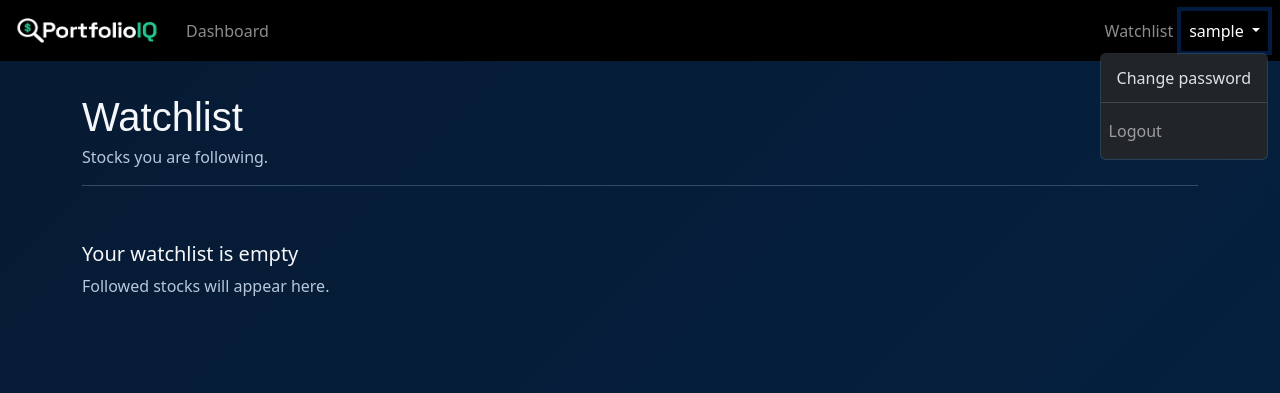
After one commit to CyrusFarr/WebAppFinal, a Django app: page /watchlist/ in a window 1280 px wide, after a click that opens the changed part. The commit adds this page. Shown: the top 393 px of the page. Run offline with Django 5.2, Linux system fonts and the light colour scheme; the visitor is signed in with stand-in values (Sample User, id 1); some web fonts are replaced.

Commit message:
Add Basic Watchlist features

```diff
--- a/pages/urls.py
+++ b/pages/urls.py
@@ -1,7 +1,8 @@
 from django.urls import path
 
-from .views import HomePageView
+from .views import HomePageView, WatchlistView
 
 urlpatterns = [
 path("", HomePageView.as_view(), name="home"),
+path("watchlist/", WatchlistView.as_view(), name="watchlist"),
 ]
--- a/pages/views.py
+++ b/pages/views.py
@@ -1,4 +1,13 @@
 from django.views.generic import TemplateView
+from django.contrib.auth.mixins import LoginRequiredMixin #Redirects to login page if user is not logged in
 
 class HomePageView(TemplateView):
     template_name = "home.html"
+
+class WatchlistView(LoginRequiredMixin, TemplateView):
+    template_name = "watchlist.html"
+
+    def get_context_data(self, **kwargs):
+        context = super().get_context_data(**kwargs)
+        context["stocks"] = []
+        return context
--- a/static/css/styles.css
+++ b/static/css/styles.css
@@ -88,3 +88,51 @@ body {
     animation: fade-in-3 1.5s ease-out both;
     animation-delay: 3s;
 }
+
+.watchlist-page {
+    padding-top: 2rem;
+    padding-bottom: 3rem;
+}
+
+.watchlist-heading {
+    margin-bottom: 1.5rem;
+    padding-bottom: 1rem;
+    border-bottom: 1px solid rgba(180, 205, 235, 0.25);
+}
+
+.watchlist-heading h1 {
+    margin-bottom: 0.25rem;
+}
+
+.watchlist-heading p {
+    margin-bottom: 0;
+    color: #b7c7dc;
+}
+
+.watchlist-table {
+    --bs-table-bg: rgba(0, 0, 0, 0.45);
+    --bs-table-color: #f5f7fa;
+    --bs-table-border-color: rgba(180, 205, 235, 0.18);
+    --bs-table-hover-bg: rgba(24, 55, 91, 0.8);
+    --bs-table-hover-color: #ffffff;
+}
+
+.watchlist-table thead th {
+    color: #b7c7dc;
+    font-weight: 600;
+}
+
+.watchlist-symbol {
+    color: #ffffff;
+    font-weight: 700;
+}
+
+.watchlist-empty {
+    padding: 2rem 0;
+    color: #b7c7dc;
+}
+
+.watchlist-empty h2 {
+    color: #f5f7fa;
+    font-size: 1.25rem;
+}
--- a/templates/base.html
+++ b/templates/base.html
@@ -43,6 +43,10 @@
                 </ul>
                 {% if user.is_authenticated %}
                     <ul class="navbar-nav">
+                        <li class="nav-item">
+                            <a class="nav-link" href="{% url 'watchlist' %}" target="_blank"
+                                rel="noopener noreferrer">Watchlist</a>
+                        </li>
                         <li class="nav-item dropdown">
                             <a class="nav-link dropdown-toggle" href="#" role="button" data-bs-toggle="dropdown"
                                 aria-expanded="false">
--- /dev/null
+++ b/templates/watchlist.html
@@ -0,0 +1,42 @@
+{% extends "base.html" %}
+
+{% block title %}Watchlist | PortfolioIQ{% endblock title %}
+
+{% block content %}
+<section class="watchlist-page">
+    <header class="watchlist-heading">
+        <h1 class="cal-sans">Watchlist</h1>
+        <p>Stocks you are following.</p>
+    </header>
+
+    {% if stocks %}
+        <div class="table-responsive">
+            <table class="table table-hover align-middle watchlist-table">
+                <thead>
+                    <tr>
+                        <th scope="col">Symbol</th>
+                        <th scope="col">Company</th>
+                        <th scope="col">Price</th>
+                        <th scope="col">Change</th>
+                    </tr>
+                </thead>
+                <tbody>
+                    {% for stock in stocks %}
+                        <tr>
+                            <td class="watchlist-symbol">{{ stock.symbol }}</td>
+                            <td>{{ stock.company_name|default:"-" }}</td>
+                            <td>{{ stock.price|default:"-" }}</td>
+                            <td>{{ stock.change_percent|default:"-" }}</td>
+                        </tr>
+                    {% endfor %}
+                </tbody>
+            </table>
+        </div>
+    {% else %}
+        <div class="watchlist-empty">
+            <h2>Your watchlist is empty</h2>
+            <p>Followed stocks will appear here.</p>
+        </div>
+    {% endif %}
+</section>
+{% endblock content %}
```
Also changed, not shown: 1 other file.
